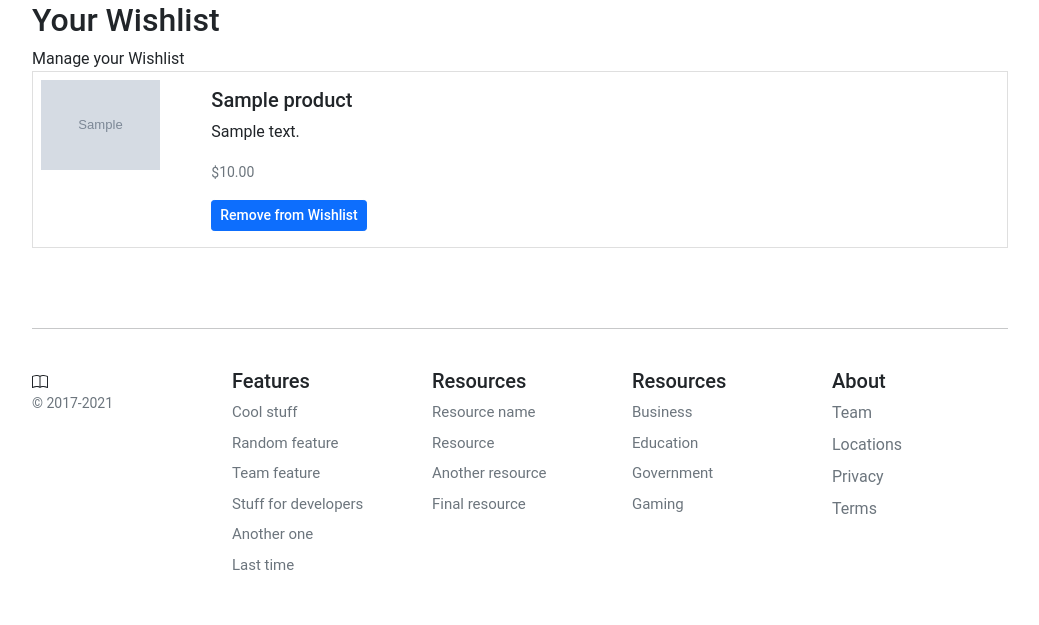
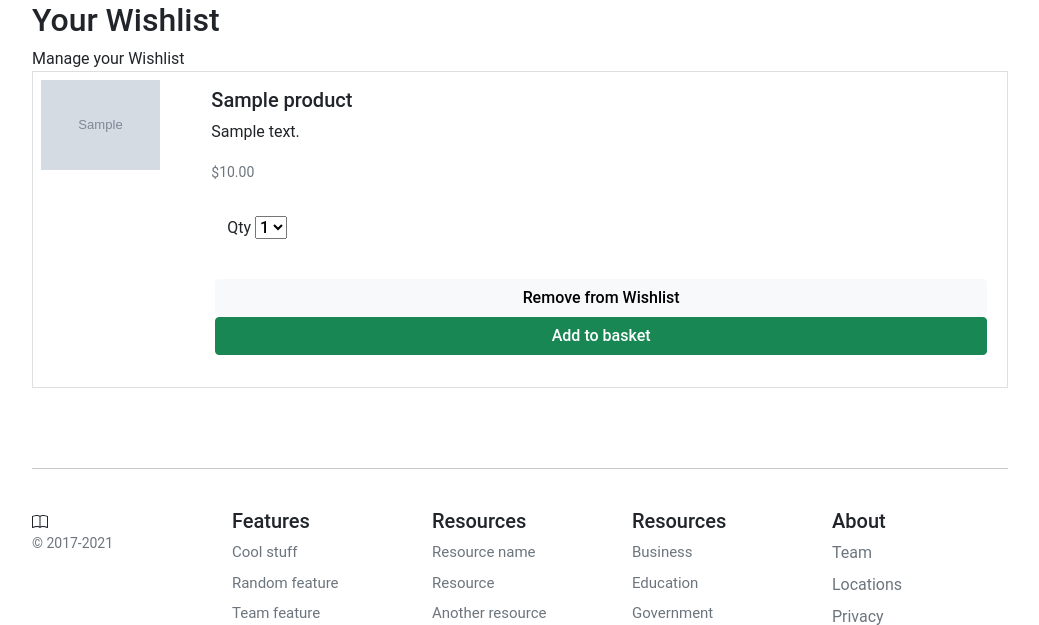
Before and after one commit to xqfqhu/ecommerce, a Django app: page /account/dashboard/user_wishlist in a window 1280 px wide. Shown: the part 194-819 px from the top of the page, without its empty margins (120-1159 px from the left). Before the commit the page ends 764 px from the top, so only its background shows below. Run offline with Django 3.2, Linux system fonts and the light colour scheme; a user stored in the database is signed in; tables that the repository leaves empty hold one stand-in row (values such as "Sample post"); grey boxes marked "Sample" are stand-in pictures.

Commit message:
add basket_add feature to wishlist.html

```diff
--- a/templates/account/user/wishlist.html
+++ b/templates/account/user/wishlist.html
@@ -33,7 +33,30 @@
                         <h5 class="card-title">{{product.title}}</h5>
                         <p class="card-text">{{product.description}}</p>
                         <p class="card-text"><small class="text-muted">${{product.price}}</small></p>
-                        <button type="button" class="btn btn-primary fw500 btn-sm" id="remove-button" value="{{product.id}}">Remove from Wishlist</button>
+                        <div class="col">
+                            <div class="row p-3">
+                                <div class="col-6">
+                                    <label for="select">Qty</label>
+                                    <select id="select{{product.id}}" class="h6 single-select-dropdown">
+                                        <option value="">1</option>
+                                        <option value="">2</option>
+                                        <option value="">3</option>
+                                        <option value="">4</option>
+                                    </select>
+                                </div>
+                            </div>
+                            <div class="row p-3">
+
+                                <button type="button" class="btn btn-light fw500" id="remove-wishlist-button"
+                                    value="{{product.id}}">Remove from Wishlist</button>
+
+                                <button type="button" id="add-basket-button" value="{{product.id}}"
+                                    class="btn btn-success fw500">
+                                    Add to basket
+                                </button>
+
+                            </div>
+                        </div>
                     </div>
                 </div>
             </div>
@@ -45,10 +68,17 @@
     </div>
 
 </main>
-
+<script type="text/javascript" src="{%static 'basket/js/add_to_basket.js'%}">
+</script>
 <script>
-
-    $(document).on('click', '#remove-button', function (e) {
+    const add_to_basket_url = "{%url 'basket:basket_add'%}";
+    const csrfmiddlewaretoken = "{{csrf_token}}";
+    $(document).on('click', '#add-basket-button', function(e){
+        const productid = $(this).val();
+        const productqty = $("#select" + $(this).val() + " option:selected").text();
+        add_to_basket(e, productid, productqty, add_to_basket_url, csrfmiddlewaretoken, increment_basket_count);
+    })
+    $(document).on('click', '#remove-wishlist-button', function (e) {
       const productid = $(this).val();
       e.preventDefault();
 
```
